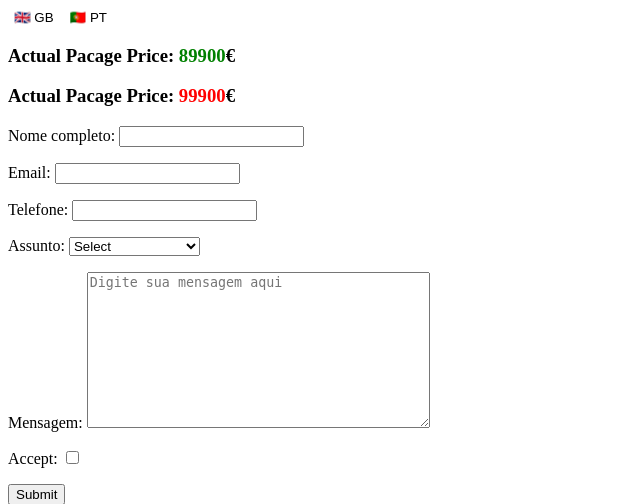
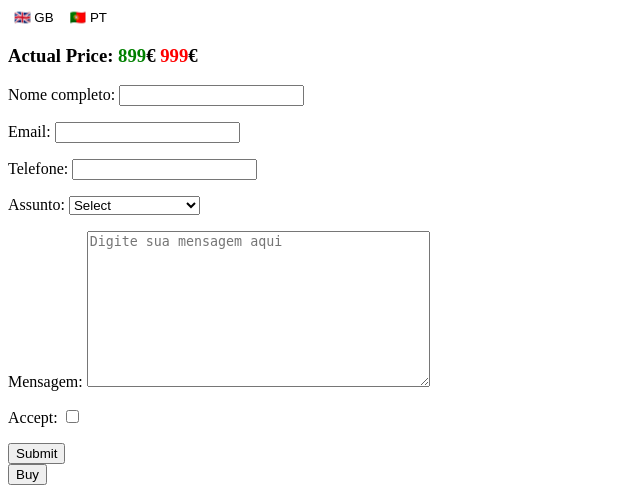
Before and after one commit to Webtech87/Mummy_LandingPage, a Django app: page /api/v1/users/ in a window 1280 px wide. Shown: the top 504 px of the page, without its empty margins (0-640 px from the left). Run offline with Django 5.2, Linux system fonts and the light colour scheme.

Commit message:
[FIX] Some translations

```diff
--- a/server/payment/views.py
+++ b/server/payment/views.py
@@ -76,7 +76,7 @@
                     'product_data': {
                         'name': "Protocol Mummy's day care by SantiClinic",
                     },
-                    'unit_amount': get_pacage_price()[0],  # price in cents
+                    'unit_amount': get_pacage_price()[0]*100,  # price in cents
                 },
                 'quantity': 1,
             },
--- a/server/users/forms.py
+++ b/server/users/forms.py
@@ -24,13 +24,13 @@
     )
 
     objective = forms.ChoiceField(
-        label=("Assunto"),
+        label=_("Assunto"),
         choices=Objects.choices,
         initial=Objects.select,
     )
 
     question_text = forms.CharField(
-        label="Mensagem",
+        label=_("Mensagem"),
         widget=forms.Textarea(attrs={
             'rows': 10,
             'placeholder': _("Digite sua mensagem aqui")
--- a/server/users/templates/index.html
+++ b/server/users/templates/index.html
@@ -21,8 +21,7 @@
         <button type="submit" style="background: none; border: none; cursor: pointer;">🇵🇹 PT</button>
     </form>
 </div>
-<h3>Actual Pacage Price: <span style="color: green">{{ price.0 }}</span>€</h3>
-<h3>Actual Pacage Price: <span style="color: red">{{ price.1 }}</span>€</h3>
+<h3>Actual Price: <span style="color: green">{{ price.0 }}</span>€ <span style="color: red">{{ price.1 }}</span>€</h3>
 <form method="post">
     {% csrf_token %}
     {{ form.as_p }}
--- a/server/users/views.py
+++ b/server/users/views.py
@@ -26,13 +26,13 @@
 
 def get_pacage_price():
     if get_date_today() < datetime(2025, 5, 6).date():
-        return [89900, 99900]
+        return [899, 999]
     elif ((get_date_today() > datetime(2025, 5, 5).date())
           and
           (get_date_today() < datetime(2025, 5, 12).date())):
-        return [99900, 109900]
+        return [999, 1099]
     else:
-        return [109900]
+        return [1099]
 
 
 CREDENTIALS_FILE = settings.CREDENTIALS_FILE
```
Also changed, not shown: server/locale/en/LC_MESSAGES/django.po (deleted), server/locale/pt/LC_MESSAGES/django.po (deleted), 2 other files.
